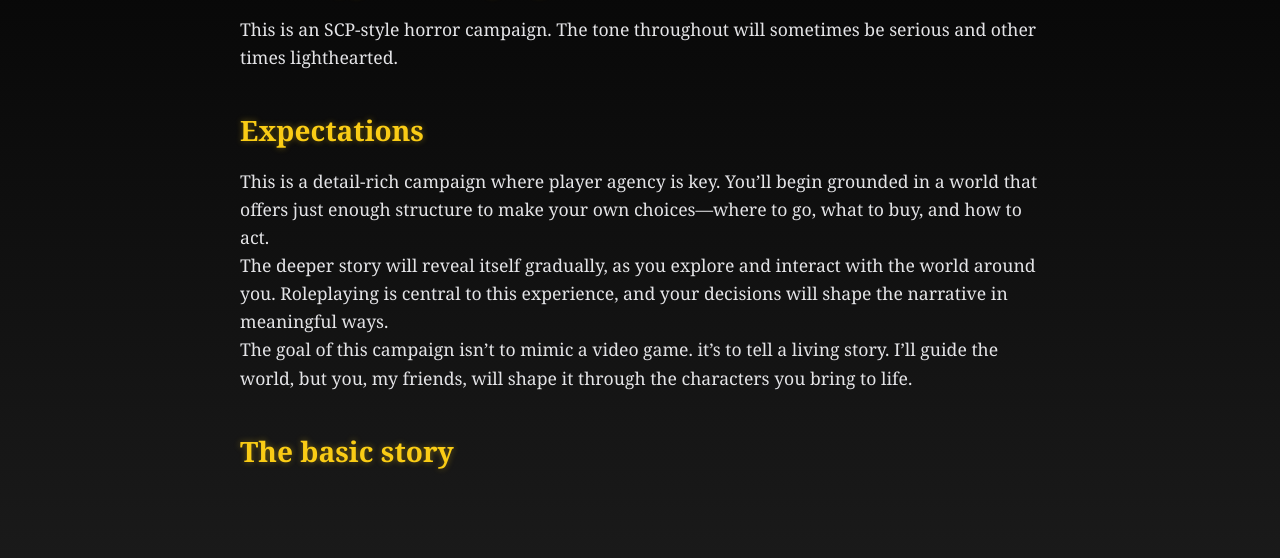
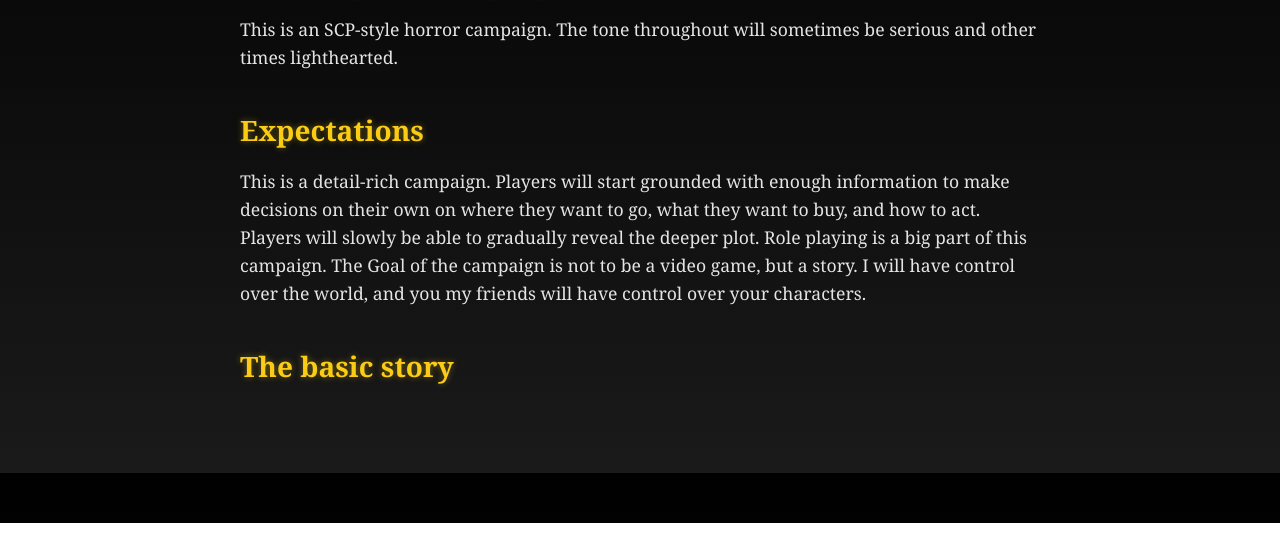
Before and after one commit to AstroAtomic/monarchs-forest, a plain HTML site: page Introduction.html in a window 1280 px wide. Shown: the part 277-835 px from the top of the page. After the commit the page ends 800 px from the top, so only its background shows below. Drawn offline with Linux system fonts and the light colour scheme.

Commit message:
updated expectations

```diff
--- a/Introduction.html
+++ b/Introduction.html
@@ -131,20 +131,14 @@
     <section>
       <h2>Expectations</h2>
       <p>
-        This is a detail-rich campaign where player agency is key.
-        You’ll begin grounded in a world that offers just enough
-        structure to make your own choices—where to go, what to buy,
+        This is a detail-rich campaign. Players will start grounded
+        with enough information to make decisions on their own
+        on where they want to go, what they want to buy,
         and how to act.
-        <br>
-        The deeper story will reveal itself gradually, as you explore and
-        interact with the world around you.
-        Roleplaying is central to this experience,
-        and your decisions will shape the narrative in meaningful ways.
-        <br>
-        The goal of this campaign isn’t to mimic a video game.
-        it’s to tell a living story.
-        I’ll guide the world, but you, my friends,
-        will shape it through the characters you bring to life.
+        Players will slowly be able to gradually reveal the deeper plot.
+        Role playing is a big part of this campaign.
+        The Goal of the campaign is not to be a video game, but a story. I will have control over the world, and you my friends
+        will have control over your characters.
       </p>
     </section>
 
```
